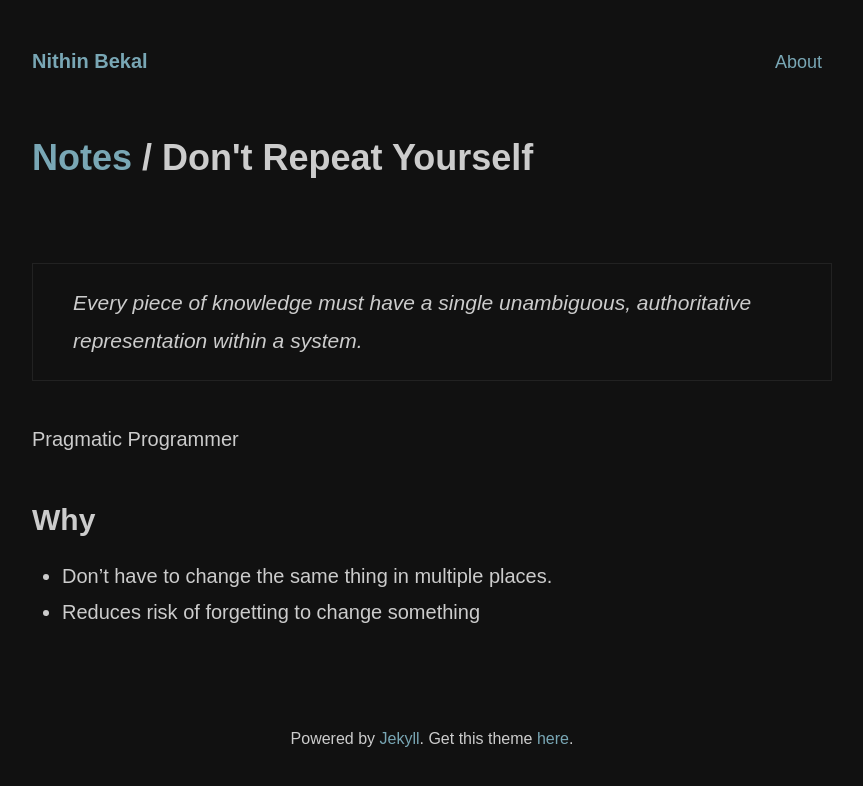
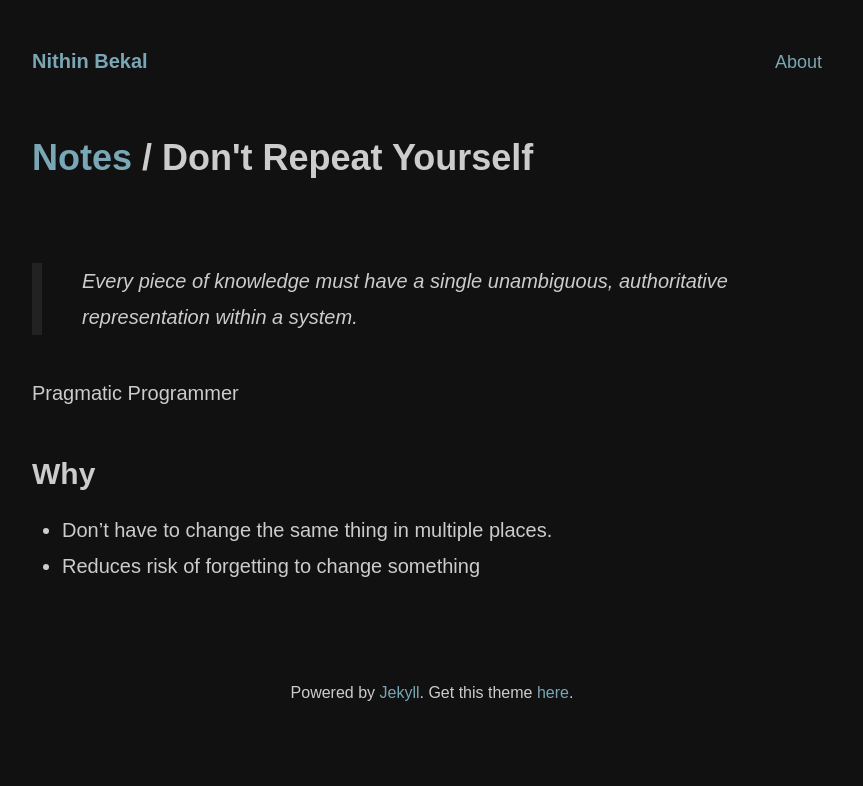
Before and after one commit to nithinbekal/nithinbekal.github.io, a Jekyll site: the page built from notes/dry.md, in a window 1280 px wide. Shown: the top 786 px of the page, without its empty margins (208-1071 px from the left). Built offline with Jekyll 4.4.1, drawn with Linux system fonts in a browser that asks for light colours.

Commit message:
Clean up blockquote style

```diff
--- a/_sass/site.scss
+++ b/_sass/site.scss
@@ -165,8 +165,7 @@ a:hover { text-decoration: underline; }
 
 .site .post .content blockquote {
   background: #111;
-  border: 1px solid #222;
-  font-size: 1.05em;
+  border-left: 10px solid #222;
   font-style: italic;
   line-height: 1.8em;
   margin: 40px 0;
```
